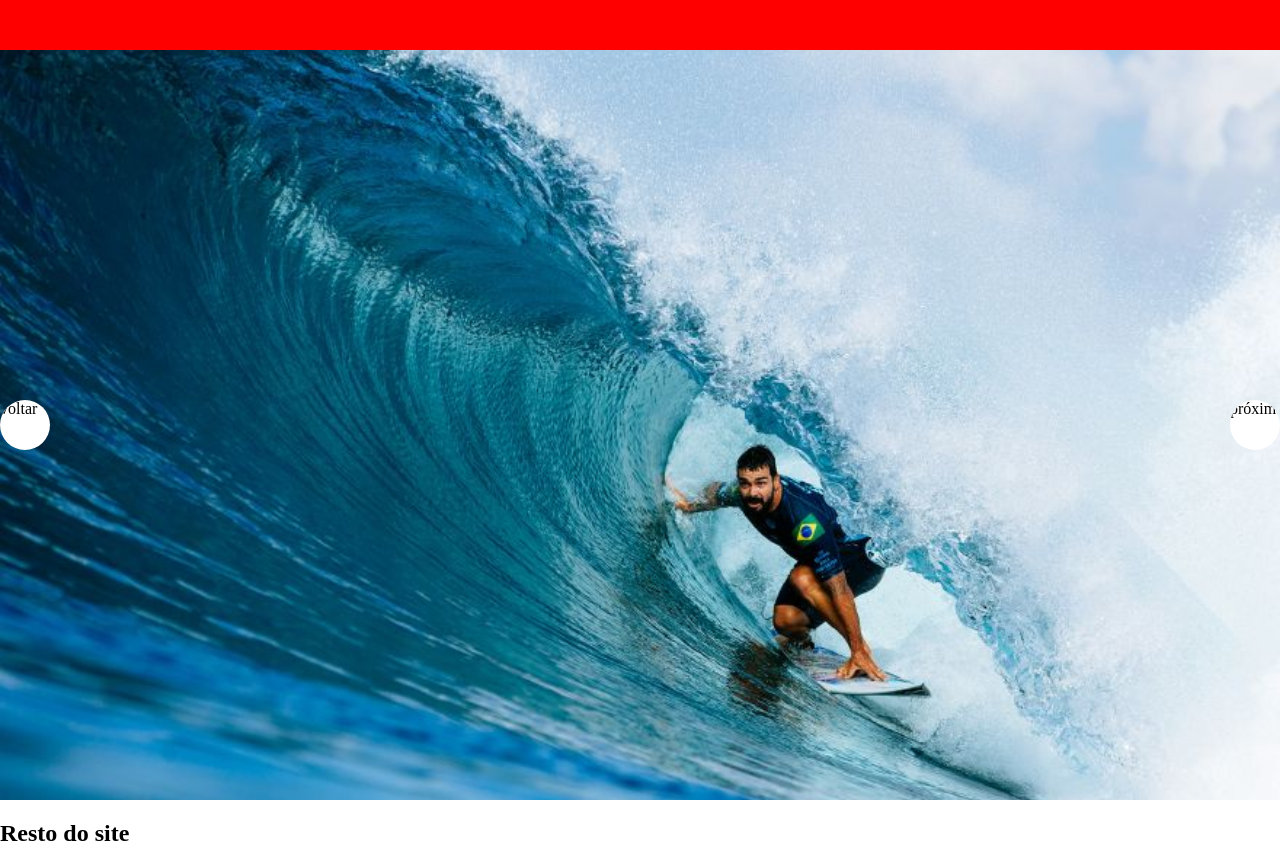
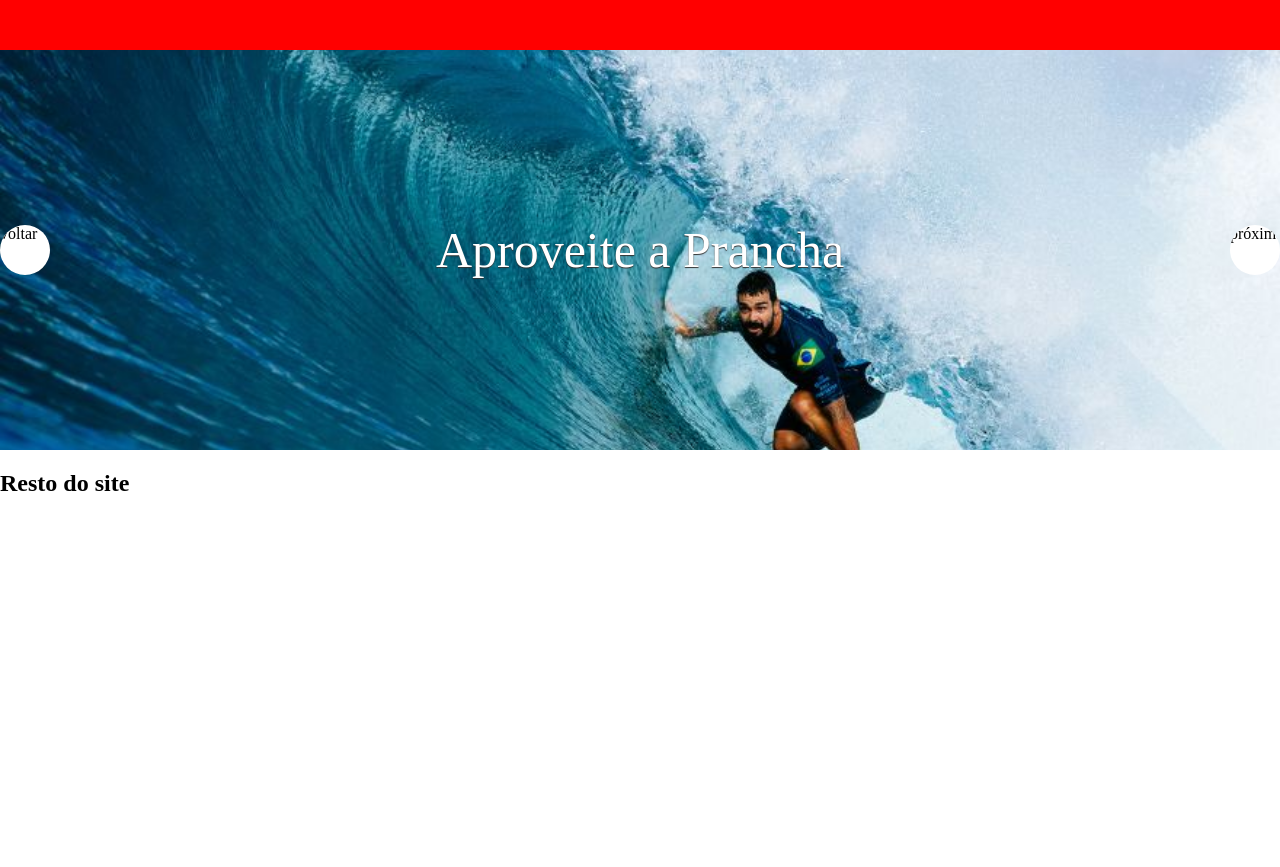
Before and after one commit to JussaraAndrade/javascript-curso, a plain HTML site: page programador espartano/projeto-estruturando-slider/index.html in a window 1280 px wide. After the commit the page ends 800 px from the top, so only its background shows below. Drawn offline with Linux system fonts and the light colour scheme.

Commit message:
fix: bug, colocando conteúdo e tamanho do slide

```diff
--- a/programador espartano/projeto-estruturando-slider/css/style.css
+++ b/programador espartano/projeto-estruturando-slider/css/style.css
@@ -9,8 +9,6 @@ header {
     margin: 0;
     display: flex;
     flex-direction: column;
-    height: 100vh;
-    background-color: #ccc;
 }
 
 .header {
@@ -19,7 +17,8 @@ header {
 }
 
 .slider {
-    flex: 1;
+    width: 100vw;
+    height: 400px;
     overflow: hidden;
 }
 
@@ -34,12 +33,17 @@ header {
     height: inherit;
     background-position: center;
     background-size: cover;
+    display: flex;
+    justify-content: center;
+    align-items: center;
+    color: #fff;
+    text-shadow: 0px 1px 1px #333;
+    font-size: 50px;
 }
 
 .slider--controls {
     position: absolute;
     z-index: 99;
-    width: 100%;
     display: flex;
     justify-content: space-between;
     align-items: center;
--- a/programador espartano/projeto-estruturando-slider/index.html
+++ b/programador espartano/projeto-estruturando-slider/index.html
@@ -15,9 +15,15 @@
                 <div class="slider--control" onclick="goNext()">próxima</div>
             </div>
             <div class="slider--width">
-                <div class="slider--item" style="background-image: url('images/1.jpeg')"></div>
-                <div class="slider--item" style="background-image: url('images/2.jpg')"></div>
-                <div class="slider--item" style="background-image: url('images/3.jpg')"></div>
+                <div class="slider--item" style="background-image: url('images/1.jpeg')">
+                    Viva o Surf
+                </div>
+                <div class="slider--item" style="background-image: url('images/2.jpg')">
+                    Aproveite a Prancha
+                </div>
+                <div class="slider--item" style="background-image: url('images/3.jpg')">
+                    Pegue Onda
+                </div>
             </div>
         </div>
     </header>
--- a/programador espartano/projeto-estruturando-slider/js/script.js
+++ b/programador espartano/projeto-estruturando-slider/js/script.js
@@ -1,8 +1,14 @@
 let totalSlides = document.querySelectorAll('.slider--item').length;
 let currentSlide = 0;
 
+let sliderWidth = document.querySelector('.slider').clientWidth;
+
 document.querySelector('.slider--width').style.width =
-    `calc(100vw * ${totalSlides})`;
+    `${sliderWidth * totalSlides}px`;
+
+document.querySelector('.slider--controls').style.width =
+    `${sliderWidth}px`;
+
 document.querySelector('.slider--controls').style.height =
     `${document.querySelector('.slider').clientHeight}px`;
 
@@ -23,7 +29,8 @@ let goNext = () => {
 }
 
 let updateMargin = () => {
-    let newMargin = (currentSlide * document.body.clientWidth);
+    let sliderItemWidth = document.querySelector('.slider--item').clientWidth;
+    let newMargin = (currentSlide * sliderItemWidth);
     document.querySelector('.slider--width').style.marginLeft =
     `-${newMargin}px`;
 }
```
